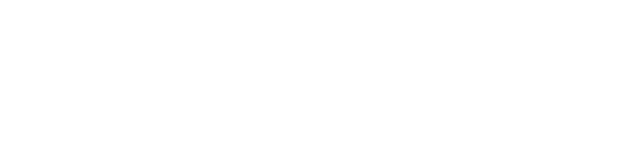
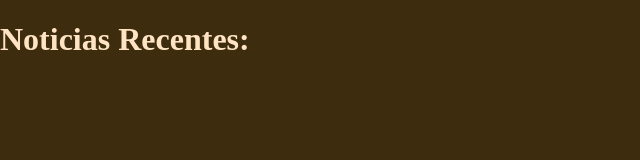
Before and after one commit to ArtuTerra/web-scraper, a website: page web_page/index.html in a window 1280 px wide. Shown: the whole page, without its empty margins (0-640 px from the left). Drawn offline with Linux system fonts and the light colour scheme.

Commit message:
better dupe removal logic and added simple css

```diff
--- a/web_page/index.html
+++ b/web_page/index.html
@@ -6,11 +6,14 @@
   <meta http-equiv="X-UA-Compatible" content="IE=edge">
   <meta name="viewport" content="width=device-width, initial-scale=1.0">
   <title>Scraper</title>
+  <link rel="stylesheet" href="style.css">
 </head>
 
 <body>
-  <div class="content">
+  <div class="Titulo">
+    <h1>Noticias Recentes: </h1>
   </div>
+  <div class="content"> </div>
 
   <script src="index.js"></script>
 </body>
--- a/web_page/index.js
+++ b/web_page/index.js
@@ -5,8 +5,10 @@ fetch("http://127.0.0.1:8000")
   .then((data) => {
     console.log(data);
     for (let i = 0; i < 20; i++) {
-      var article = `<a class="link" href=" ${data[i].url} "> ${data[i].title} <br>`;
-      display.insertAdjacentHTML("beforeend", article);
+      if (data[i].title !== data[i + 1].title) {
+        var article = `<a class="link" href=" ${data[i].url} "> ${data[i].title} <br>`;
+        display.insertAdjacentHTML("beforeend", article);
+      }
     }
   })
   .catch((err) => console.log(err));
--- /dev/null
+++ b/web_page/style.css
@@ -0,0 +1,93 @@
+html,
+body,
+div,
+span,
+applet,
+object,
+iframe,
+/* h1, */
+h2,
+h3,
+h4,
+h5,
+h6,
+p,
+blockquote,
+pre,
+a,
+abbr,
+acronym,
+address,
+big,
+cite,
+code,
+del,
+dfn,
+em,
+img,
+ins,
+kbd,
+q,
+s,
+samp,
+small,
+strike,
+strong,
+sub,
+sup,
+tt,
+var,
+b,
+u,
+i,
+center,
+dl,
+dt,
+dd,
+ol,
+ul,
+li,
+fieldset,
+form,
+label,
+legend,
+table,
+caption,
+tbody,
+tfoot,
+thead,
+tr,
+th,
+td,
+article,
+aside,
+canvas,
+details,
+embed,
+figure,
+figcaption,
+footer,
+header,
+hgroup,
+menu,
+nav,
+output,
+ruby,
+section,
+summary,
+time,
+mark,
+audio,
+video {
+  margin: 0;
+  padding: 0;
+  border: 0;
+  font-size: 100%;
+  font: inherit;
+  vertical-align: baseline;
+  color: bisque;
+}
+
+body {
+  background-color: #3e2c0e;
+}
```
